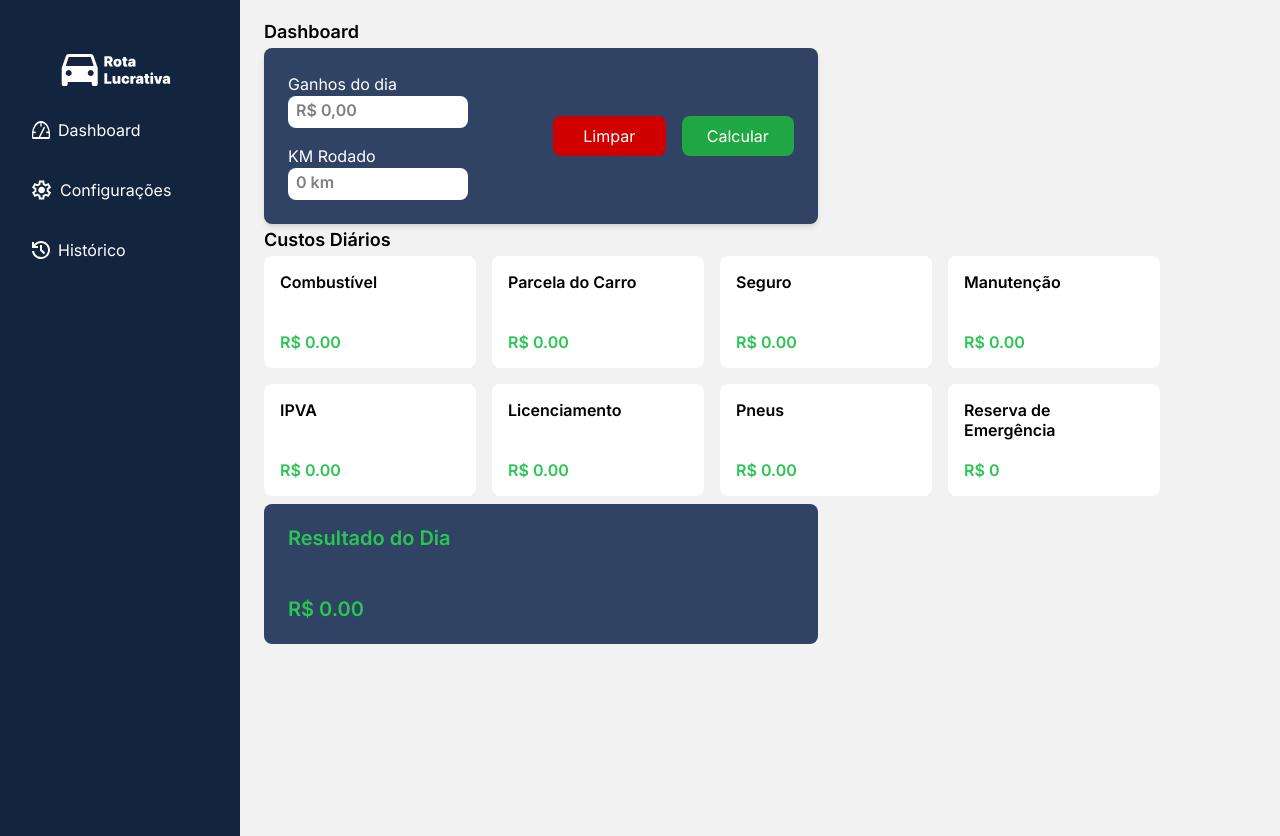
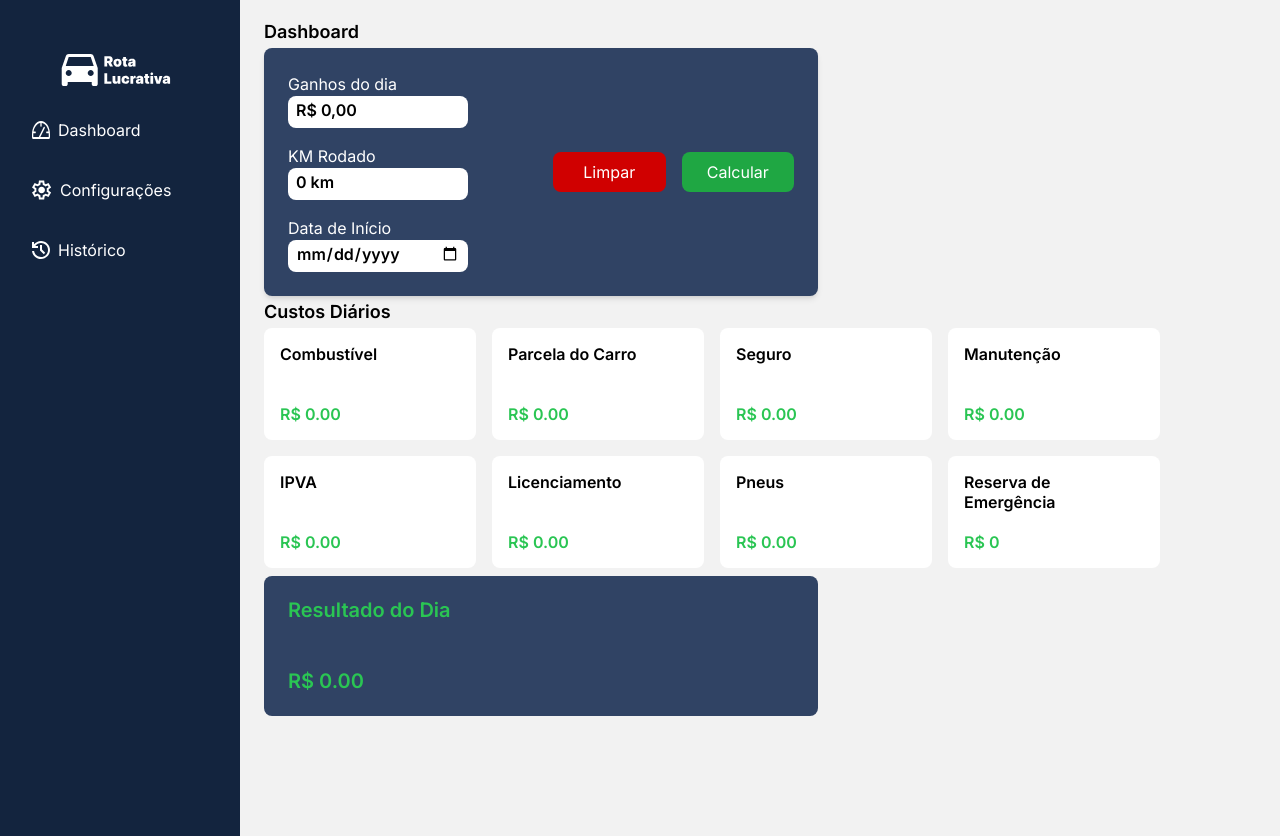
Before and after one commit to matheuslpiresm/rota-lucrativa, a React (Vite) app: page / in a window 1280 px wide. Built offline with nearby package versions, Linux system fonts and the light colour scheme.

Commit message:
feat: add date input

```diff
--- a/src/components/BudgetEntry.tsx
+++ b/src/components/BudgetEntry.tsx
@@ -33,8 +33,7 @@ interface BudgetProps
     extends React.ComponentProps<"div">,
     VariantProps<typeof budgetEntryVariants> {
 
-    firstInput: InputFieldProps;
-    secondInput: InputFieldProps;
+    inputs: InputFieldProps[];
 
     calculateButtonText: string;
     onCalculate: () => void;
@@ -47,8 +46,7 @@ export default function BudgetEntry({
     variant,
     size,
     className,
-    firstInput,
-    secondInput,
+    inputs,
     calculateButtonText,
     onCalculate,
     clearButtonText,
@@ -62,26 +60,18 @@ export default function BudgetEntry({
         >
             <div className="flex flex-col md:flex-row justify-between items-center w-full gap-6">
                 <div className="flex flex-col gap-4 w-full">
-
-                    <div className="flex flex-col">
-                        <Text variant="body-sm">{firstInput.label}</Text>
-
-                        <InputText {...firstInput} className="w-full md:w-45" />
-                    </div>
-
-                    <div className="flex flex-col">
-                        <Text variant="body-sm">{secondInput.label}</Text>
-                        <InputText {...secondInput} className="w-full md:w-45" />
-                    </div>
-
+                    {inputs.map((input, index) => (
+                        <div key={index} className="flex flex-col">
+                            <Text variant="body-sm">{input.label}</Text>
+                            <InputText {...input} className="w-full md:w-45" />
+                        </div>
+                    ))}
                 </div>
 
                 <div className="flex sm:flex-row gap-4 w-full">
-
                     <Button onClick={onClear} size={"lg"} variant={"secondary"} className="w-full">
                         {clearButtonText}
                     </Button>
-
                     <Button onClick={onCalculate} size={"lg"} className="w-full">
                         {calculateButtonText}
                     </Button>
--- a/src/index.css
+++ b/src/index.css
@@ -11,8 +11,16 @@
     --color-green-200: #1FA743;
     --color-gray-100: #F2F2F2;
     --color-gray-200: #B2AFAF;
+    --color-gray-300: #9d9797;
     --color-black: #000000;
     --color-red-100: #ff0000;
     --color-red-200: #d00000;
     --font-sans: "Inter", sans-serif;
 }
+
+@layer components {
+    input::placeholder {
+        @apply text-black;
+    }
+
+}
--- a/src/pages/History.tsx
+++ b/src/pages/History.tsx
@@ -50,7 +50,7 @@ export default function History() {
         doc.text(`R$ ${totalGanhos.toFixed(2)}`, 60, y);
         doc.text(`R$ ${totalLucro.toFixed(2)}`, 160, y);
 
-        doc.save('historico_de_relatorios.pdf');
+        doc.save('historico.pdf');
     }
 
     useEffect(() => {
--- a/src/pages/Home.tsx
+++ b/src/pages/Home.tsx
@@ -9,6 +9,7 @@ import type { VehicleFormData } from "../components/VehicleForm";
 export default function Home() {
     const [ganhos, setGanhos] = useState(0);
     const [distancia, setDistancia] = useState(0);
+    const [date, setDate] = useState('');
     const [combustivel, setCombustivel] = useState(0);
     const [parcela, setParcela] = useState(0);
     const [seguro, setSeguro] = useState(0);
@@ -19,6 +20,30 @@ export default function Home() {
     const [reserva, setReserva] = useState(0);
     const [lucro, setLucro] = useState(0)
     const [formData, setFormData] = useState<VehicleFormData | null>(null)
+
+
+    const myInputs = [
+        {
+            label: "Ganhos do dia",
+            value: ganhos ? ganhos : "",
+            onChange: (e: React.ChangeEvent<HTMLInputElement>) => setGanhos(Number(e.target.value)),
+            placeholder: "R$ 0,00",
+            type: "number",
+        },
+        {
+            label: "KM Rodado",
+            value: distancia ? distancia : "",
+            onChange: (e: React.ChangeEvent<HTMLInputElement>) => setDistancia(Number(e.target.value)),
+            placeholder: "0 km",
+            type: "number",
+        },
+        {
+            label: "Data de Início",
+            type: "date",
+            value: date ? date : "",
+            onChange: (e: React.ChangeEvent<HTMLInputElement>) => setDate((e.target.value)),
+        }
+    ];
 
     function handleCalculate() {
         if (distancia == 0 || ganhos == 0) {
@@ -67,11 +92,15 @@ export default function Home() {
             return;
         }
 
-        const todayDate = new Date().toLocaleDateString('pt-BR');
+        const [year, month, day] = date.split('-').map(Number);
+
+        const localDate = new Date(year, month - 1, day);
+
+        const currentlyDate = localDate.toLocaleDateString('pt-BR');
 
         const newDayData = {
             id: new Date().getTime(),
-            date: todayDate,
+            date: currentlyDate,
             ganhos: ganhos,
             lucroFinal: lucroFinal,
             distancia: distancia,
@@ -81,7 +110,7 @@ export default function Home() {
             const existingHistoryJSON = localStorage.getItem('dailyReportsHistory');
             const existingHistory = existingHistoryJSON ? JSON.parse(existingHistoryJSON) : [];
 
-            const todayIndex = existingHistory.findIndex((report: any) => report.date === todayDate);
+            const todayIndex = existingHistory.findIndex((report: any) => report.date === currentlyDate);
 
             let updatedHistory;
 
@@ -105,7 +134,6 @@ export default function Home() {
             alert("Ocorreu um erro ao salvar os dados.");
         }
     }
-
 
     function handleClear() {
         setGanhos(0)
@@ -165,7 +193,7 @@ export default function Home() {
             <Text variant="body-md-bold">Dashboard</Text>
 
             <div>
-                <BudgetEntry
+                {/* <BudgetEntry
                     variant="secondary"
                     size="lg"
 
@@ -188,6 +216,16 @@ export default function Home() {
                     calculateButtonText="Calcular"
                     onCalculate={handleVerifySettings}
 
+                    clearButtonText="Limpar"
+                    onClear={handleClear}
+                /> */}
+
+                <BudgetEntry
+                    variant="secondary"
+                    size="lg"
+                    inputs={myInputs}
+                    calculateButtonText="Calcular"
+                    onCalculate={handleVerifySettings}
                     clearButtonText="Limpar"
                     onClear={handleClear}
                 />
```
